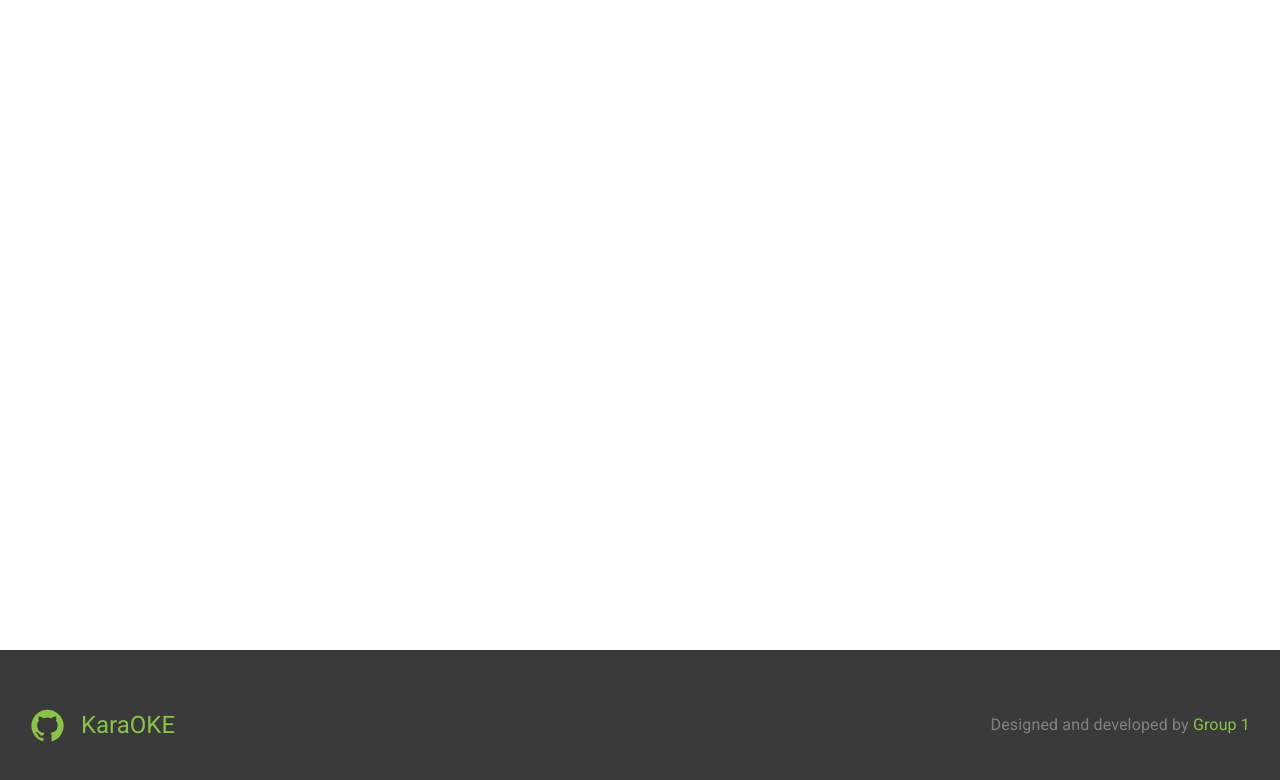
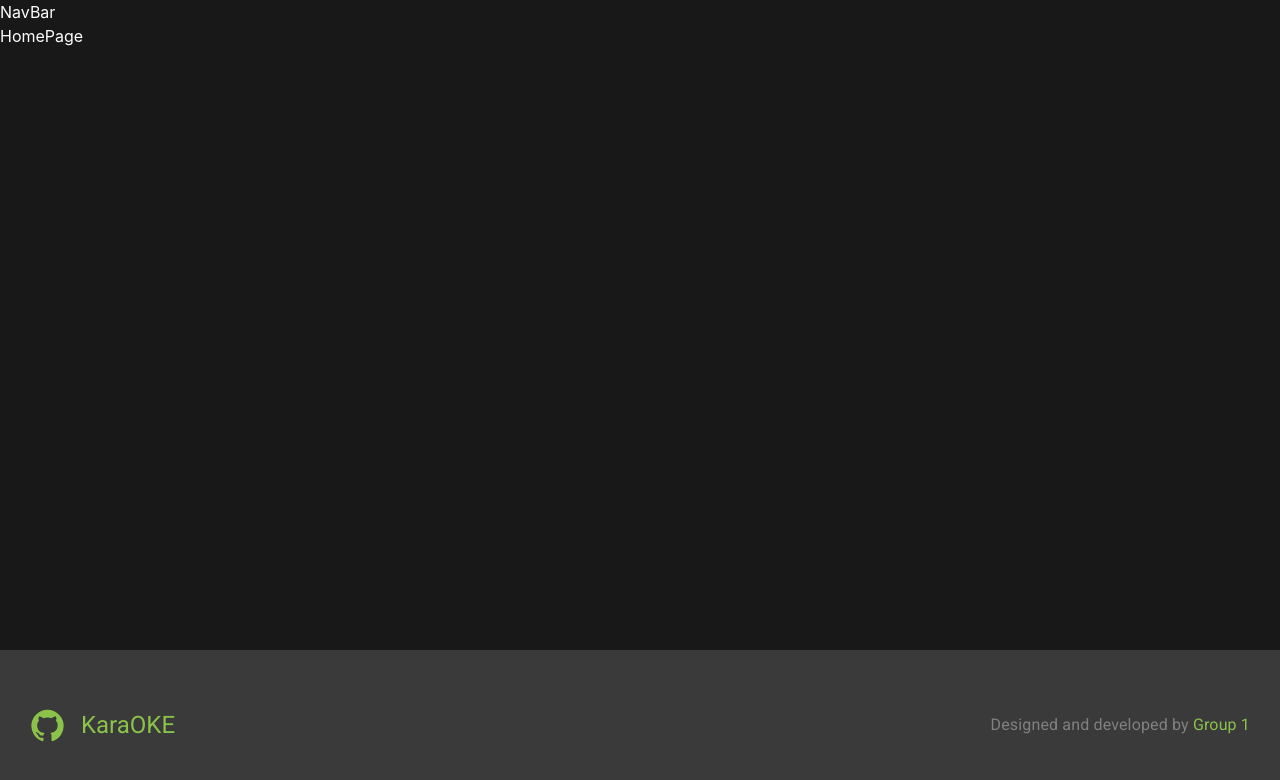
Before and after one commit to Josue-Zenteno/KaraOKE, a React (Vite) app: page / in a window 1280 px wide. Shown: the top 780 px of the page. Built offline with nearby package versions, Linux system fonts and the light colour scheme.

Commit message:
index.scss v1.0.0
Given styles to the entire App

```diff
--- a/src/index.scss
+++ b/src/index.scss
@@ -1,13 +1,12 @@
 body {
   margin: 0;
-  font-family: -apple-system, BlinkMacSystemFont, 'Segoe UI', 'Roboto', 'Oxygen',
-    'Ubuntu', 'Cantarell', 'Fira Sans', 'Droid Sans', 'Helvetica Neue',
-    sans-serif;
+  font-family: -apple-system, BlinkMacSystemFont, "Segoe UI", "Roboto", "Oxygen", "Ubuntu", "Cantarell", "Fira Sans",
+    "Droid Sans", "Helvetica Neue", sans-serif;
   -webkit-font-smoothing: antialiased;
   -moz-osx-font-smoothing: grayscale;
+  background-color: #181818 !important;
 }
 
 code {
-  font-family: source-code-pro, Menlo, Monaco, Consolas, 'Courier New',
-    monospace;
+  font-family: source-code-pro, Menlo, Monaco, Consolas, "Courier New", monospace;
 }
```
